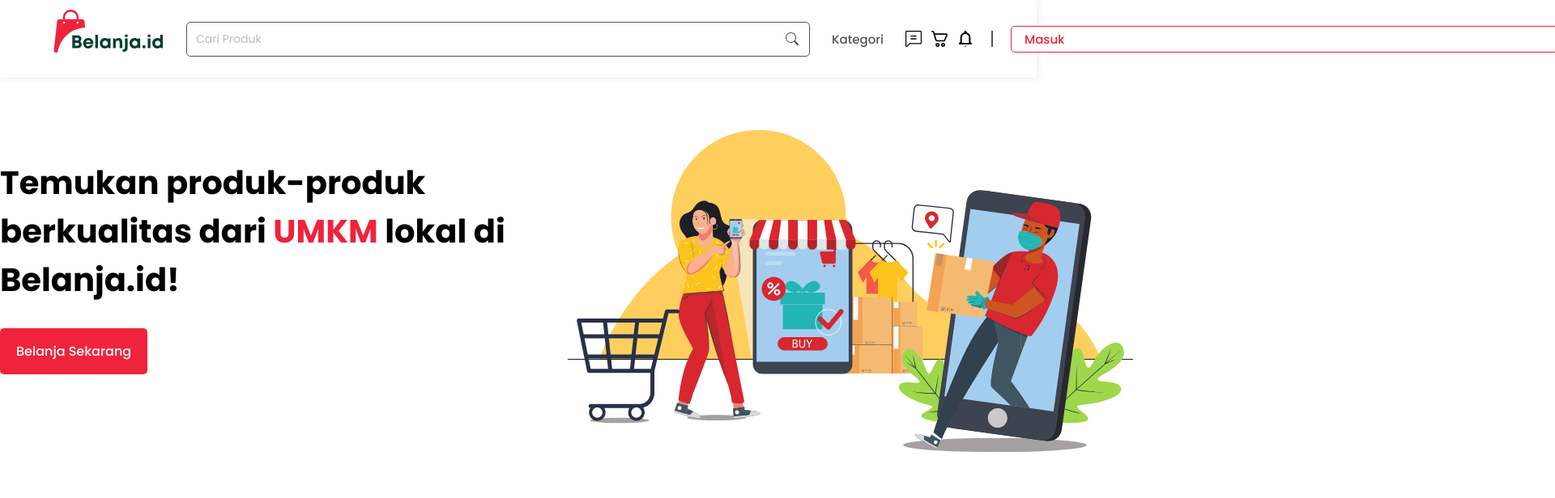
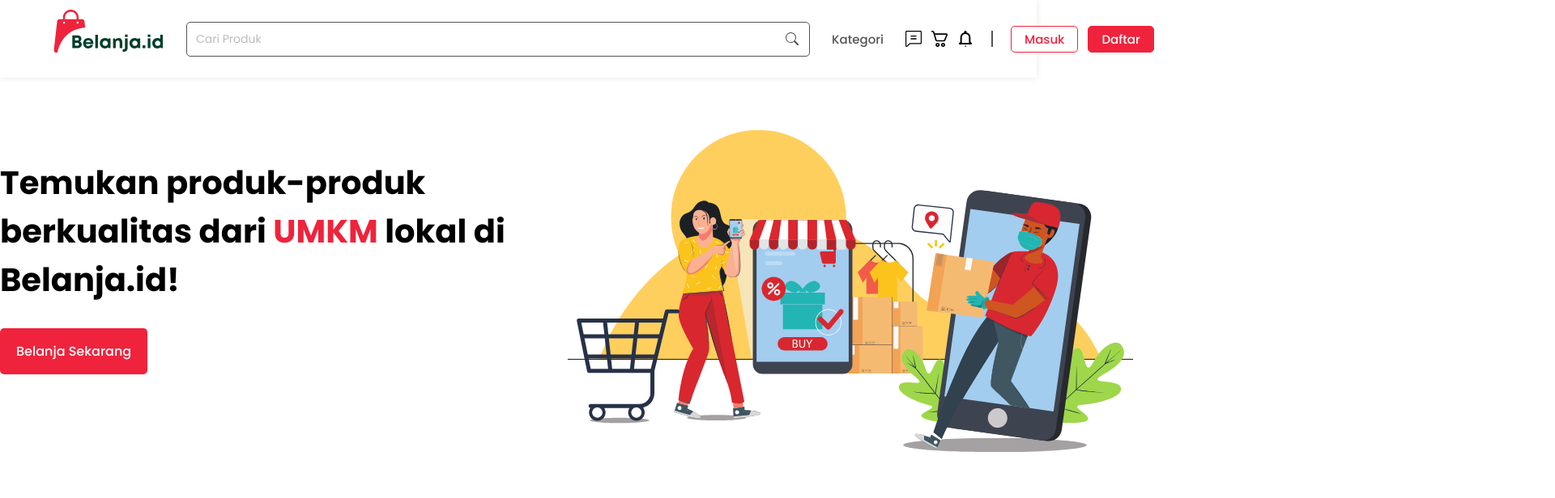
Before and after one commit to MicRoCats7/belanja-id-project, a React (Create React App) app: page / in a window 1280 px wide. Shown: the top 616 px of the page at 81% size, 1920 px wide, since content can reach past the window. Built offline with nearby package versions, Linux system fonts and the light colour scheme.

Commit message:
[AI] link to register and login

```diff
--- a/package.json
+++ b/package.json
@@ -14,6 +14,7 @@
     "react": "^18.2.0",
     "react-dom": "^18.2.0",
     "react-hook-form": "^7.43.9",
+    "react-hooks": "^1.0.1",
     "react-icons": "^4.8.0",
     "react-multi-carousel": "^2.8.3",
     "react-router-dom": "^6.10.0",
--- a/src/component/accordion/accordion.jsx
+++ b/src/component/accordion/accordion.jsx
@@ -2,7 +2,7 @@ import * as React from "react";
 import Accordion from "@mui/material/Accordion";
 import AccordionSummary from "@mui/material/AccordionSummary";
 import AccordionDetails from "@mui/material/AccordionDetails";
-import Typography from "@mui/material/Typography";
+import { Typography } from "@mui/material";
 import ExpandMoreIcon from "@mui/icons-material/ExpandMore";
 import MuiAccordion from "@mui/material/Accordion";
 import styled from "@emotion/styled";
--- a/src/component/navbar/navbar.jsx
+++ b/src/component/navbar/navbar.jsx
@@ -1,9 +1,10 @@
 import React from "react";
 import "../../style/navbar.css";
 import logoBelanjaID from "../../assets/logoIMG/logo belanjaid.svg";
-import iconKeranjang from '../../assets/icon/keranjang.svg'
-import iconChat from '../../assets/icon/iconChat.svg'
-import IconNotif from '../../assets/icon/notif.svg'
+import iconKeranjang from "../../assets/icon/keranjang.svg";
+import iconChat from "../../assets/icon/iconChat.svg";
+import IconNotif from "../../assets/icon/notif.svg";
+import { Link } from "react-router-dom";
 
 function Navbar() {
   return (
@@ -39,8 +40,12 @@ function Navbar() {
           </div>
           <div className="line"></div>
           <div className="login-daftar">
-            <button class="login">Masuk</button>
-            <button class="daftar">Daftar</button>
+            <Link to="/login">
+              <button class="btn-login">Masuk</button>
+            </Link>
+            <Link to="/register">
+              <button class="daftar">Daftar</button>
+            </Link>
           </div>
         </div>
       </div>
--- a/src/style/navbar.css
+++ b/src/style/navbar.css
@@ -156,7 +156,7 @@ input[type="text"]:focus {
     gap: 12px;
 }
 
-.login-daftar .login {
+.login-daftar .btn-login {
     color: #EF233C;
     font-size: 15px;
     font-weight: 500;
```
Also changed, not shown: 1 other file (tests, documents, lock files or other folders).
